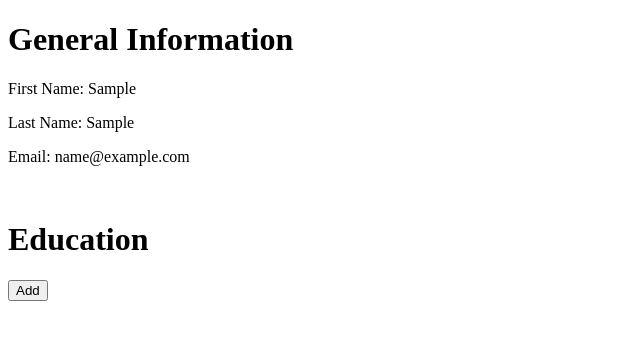
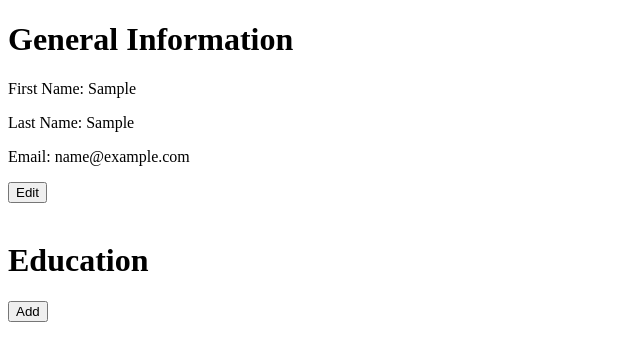
Before and after one commit to brian-j-ok/cv-project, a React (Create React App) app: page / in a window 1280 px wide. Both pictures are taken after typing "Sample", "Sample", "name@example.com" into the empty fields and a click on the input "Submit". Shown: the top 360 px of the page, without its empty margins (0-640 px from the left). Built offline with nearby package versions, Linux system fonts and the light colour scheme.

Commit message:
added edit functionality to General class

```diff
--- a/src/components/General.js
+++ b/src/components/General.js
@@ -14,6 +14,13 @@ class General extends Component {
 
   handleChange = (e) => {
     this.setState({ [e.target.name]: e.target.value });
+  }
+
+  editFormFields = (e) => {
+    console.log('edit');
+    this.setState({
+      activeForm: true
+    });
   }
 
   onSubmit = (e) => {
@@ -45,6 +52,7 @@ class General extends Component {
             <p>First Name: {this.state.fname}</p>
             <p>Last Name: {this.state.lname}</p>
             <p>Email: {this.state.email}</p>
+            <button type="button" onClick={this.editFormFields}>Edit</button>
           </div>
         )}
       </div>
```
